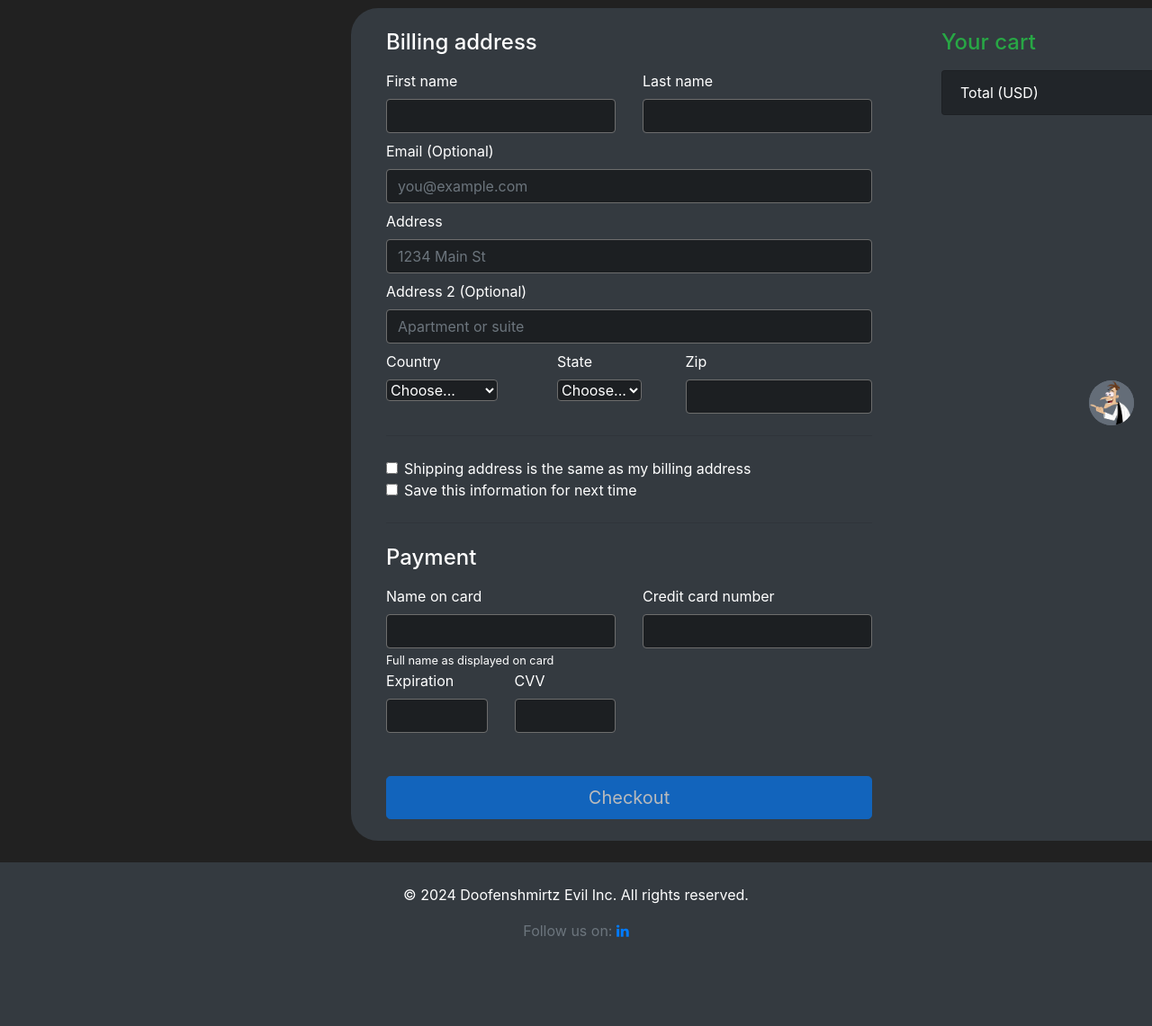
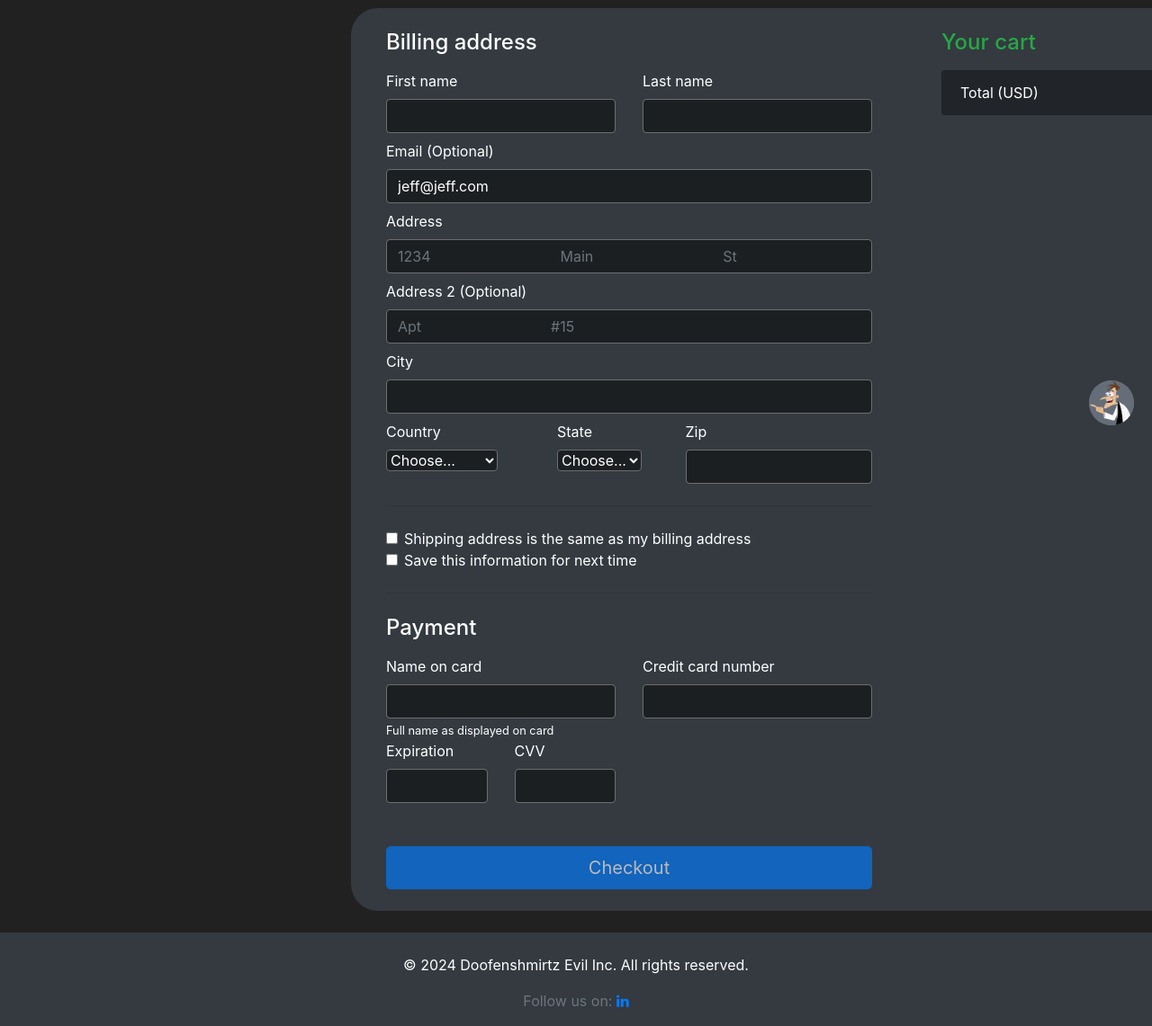
Before and after one commit to DanielSioldea/FlaskWebsite, a Flask app: page /checkout in a window 1280 px wide; the page is wider, and only the part inside the window is pictured. Shown: the part 307-1448 px from the top of that part at 90% size. Before the commit the page ends 1349 px from the top of that part, so only its background shows below. Run offline with Flask 3, Linux system fonts and the light colour scheme; a user stored in the database is signed in; some libraries are stand-ins or nearby versions.

Commit message:
Added billing details to user database, added "remember me" functionality

```diff
--- a/market/forms.py
+++ b/market/forms.py
@@ -1,5 +1,5 @@
 from flask_wtf import FlaskForm
-from wtforms import StringField, SubmitField, PasswordField
+from wtforms import StringField, SubmitField, PasswordField, BooleanField
 from wtforms.validators import Length, EqualTo, Email, DataRequired, ValidationError
 from market.models import User
 
@@ -30,6 +30,14 @@ class AddToCart(FlaskForm):
     submit = SubmitField(label='Add to Cart')
 
 class CheckoutForm(FlaskForm):
+    first_name = StringField('First name', validators=[DataRequired()])
+    last_name = StringField('Last name', validators=[DataRequired()])
+    email = StringField('Email', validators=[Email()])
+    address = StringField('Address', validators=[DataRequired()])
+    address2 = StringField('Address 2')
+    city = StringField('City', validators=[DataRequired()])
+    zip_code = StringField('Zip code', validators=[DataRequired()])
+    save_info = BooleanField('Save this information for next time')
     submit = SubmitField(label='Checkout')
 
 class ReturnItemForm(FlaskForm):
--- a/market/models.py
+++ b/market/models.py
@@ -8,6 +8,12 @@ def load_user(user_id):
 class User(db.Model, UserMixin):
     id = db.Column(db.Integer, primary_key=True)
     username = db.Column(db.String(30), nullable=False, unique=True)
+    billing_first_name = db.Column(db.String(30), nullable=True)
+    billing_last_name = db.Column(db.String(30), nullable=True)
+    billing_address = db.Column(db.String(100), nullable=True)
+    billing_address2 = db.Column(db.String(100), nullable=True)
+    billing_city = db.Column(db.String(30), nullable=True)
+    billing_zip_code = db.Column(db.String(10), nullable=True)
     email_address = db.Column(db.String(100), nullable=False, unique=True)
     password_hash = db.Column(db.String(60), nullable=False)
     budget = db.Column(db.Integer, nullable=False, default=1000)
--- a/market/routes.py
+++ b/market/routes.py
@@ -80,7 +80,15 @@ def profilePage():
 @app.route('/checkout', methods=['GET', 'POST'])
 @login_required
 def checkoutPage():
-    checkout_form = CheckoutForm()
+    checkout_form = CheckoutForm(
+        first_name=current_user.billing_first_name,
+        last_name=current_user.billing_last_name,
+        email=current_user.email_address,
+        address=current_user.billing_address,
+        address2=current_user.billing_address2,
+        city=current_user.billing_city,
+        zip_code=current_user.billing_zip_code
+    )
 
     # Check if 'cart_item' exists in session
     if 'cart_item' in session:
@@ -88,14 +96,33 @@ def checkoutPage():
     else:
         cart_items = []
 
-    if request.method == 'POST':
+    if request.method == 'POST' and checkout_form.validate_on_submit():
         for item in cart_items:
             item.owner = current_user.id
         db.session.commit()
         item.buy(current_user)
+
+
+            # Save billing information for next time
+        if checkout_form.save_info.data:
+            current_user.billing_first_name = checkout_form.first_name.data
+            current_user.billing_last_name = checkout_form.last_name.data
+            current_user.billing_address = checkout_form.address.data
+            current_user.billing_address2 = checkout_form.address2.data
+            current_user.billing_city = checkout_form.city.data
+            current_user.billing_zip_code = checkout_form.zip_code.data
+            db.session.commit()
+
         session.pop('cart_item', None)
         flash('Thank you for shopping with us! Your items will be shipped to you in 3-5 business days!', category='success')
         return redirect(url_for('profilePage'))
+    else:
+        # Print form errors to the console
+        print(checkout_form.errors)
+        # Flash form errors to the user
+        for field, errors in checkout_form.errors.items():
+            for error in errors:
+                flash(f"Error in {getattr(checkout_form, field).label.text}: {error}", category='danger')
 
     add_to_cart_form = AddToCart()
     total_price = sum(item.price for item in cart_items)
--- a/market/static/js/scripts.js
+++ b/market/static/js/scripts.js
@@ -6,6 +6,17 @@ $(document).ready(function () {
             $(this).remove();
         });
     }, 5000);
+});
+
+// Checkout disable/enable feature
+document.addEventListener('DOMContentLoaded', function () {
+    var checkoutButton = document.getElementById('checkoutButton');
+    var cartCount = parseInt(document.getElementById('cart-count').getAttribute('data-cart-count'), 10) || 0;
+
+    // Disable the checkout button if the cart is empty
+    if (cartCount === 0) {
+        checkoutButton.disabled = true;
+    }
 });
 
 // JavaScript to toggle chat window
--- a/market/templates/checkout.html
+++ b/market/templates/checkout.html
@@ -11,49 +11,59 @@
                 <div class="col-md-7 col-lg-6 order-md-last mt-4 ml-4 mr-auto">
                     <h4 class="mb-3">Billing address</h4>
                     <form action="{{ url_for('checkoutPage') }}" method="POST" class="needs-validation" novalidate>
+                        {{ checkout_form.hidden_tag() }}
                         <div class="row g-3">
                             <div class="col-sm-6 mb-2">
                                 <label for="firstName" class="form-label">First name</label>
-                                <input type="text" class="form-control form-line" id="firstName" placeholder="" value=""
-                                    required>
+                                {{ checkout_form.first_name(class="form-control form-line", id="firstName",
+                                placeholder="")}}
                                 <div class="invalid-feedback">
-                                    Valid first name is required.
+                                    {{ checkout_form.first_name.errors[0] if checkout_form.first_name.errors else 'Valid
+                                    first name is required.' }}
                                 </div>
                             </div>
 
                             <div class="col-sm-6 mb-2">
                                 <label for="lastName" class="form-label">Last name</label>
-                                <input type="text" class="form-control form-line" id="lastName" placeholder="" value=""
-                                    required>
+                                {{ checkout_form.last_name(class="form-control form-line", id="lastName",
+                                placeholder="")}}
                                 <div class="invalid-feedback">
-                                    Valid last name is required.
+                                    {{ checkout_form.last_name.errors[0] if checkout_form.last_name.errors else 'Valid
+                                    last name is required.' }}
                                 </div>
                             </div>
 
                             <div class="col-12 mb-2">
                                 <label for="email" class="form-label">Email <span
                                         class="text-body-secondary">(Optional)</span></label>
-                                <input type="email" class="form-control form-line" id="email"
-                                    placeholder="you@example.com">
+                                {{ checkout_form.email(class="form-control form-line", id="email", placeholder="")}}
                                 <div class="invalid-feedback">
-                                    Please enter a valid email address for shipping updates.
+                                    {{ checkout_form.email.errors[0] if checkout_form.email.errors else 'Valid email is
+                                    required.' }}
                                 </div>
                             </div>
 
                             <div class="col-12 mb-2">
                                 <label for="address" class="form-label">Address</label>
-                                <input type="text" class="form-control form-line" id="address"
-                                    placeholder="1234 Main St" required>
+                                {{ checkout_form.address(class="form-control form-line", id="address", placeholder="1234
+                                Main
+                                St")}}
                                 <div class="invalid-feedback">
-                                    Please enter your shipping address.
+                                    {{ checkout_form.address.errors[0] if checkout_form.address.errors else 'Valid
+                                    address is required.' }}
                                 </div>
                             </div>
 
                             <div class="col-12 mb-2">
                                 <label for="address2" class="form-label">Address 2 <span
                                         class="text-body-secondary">(Optional)</span></label>
-                                <input type="text" class="form-control form-line" id="address2"
-                                    placeholder="Apartment or suite">
+                                {{ checkout_form.address2(class="form-control form-line", id="address", placeholder="Apt
+                                #15")}}
+                            </div>
+
+                            <div class="col-12 mb-2">
+                                <label for="city" class="form-label">City</label>
+                                {{ checkout_form.city(class="form-control form-line", id="city", placeholder="")}}
                             </div>
 
                             <div class="col-md-4">
@@ -80,9 +90,10 @@
 
                             <div class="col-md-5 mr-auto">
                                 <label for="zip" class="form-label">Zip</label>
-                                <input type="text" class="form-control form-line" id="zip" placeholder="" required>
+                                {{ checkout_form.zip_code(class="form-control form-line", id="zip", placeholder="") }}
                                 <div class="invalid-feedback">
-                                    Zip code required.
+                                    {{ checkout_form.zip_code.errors[0] if checkout_form.zip_code.errors else 'Valid zip
+                                    code is required.' }}
                                 </div>
                             </div>
                         </div>
@@ -96,7 +107,7 @@
                         </div>
 
                         <div class="form-check">
-                            <input type="checkbox" class="form-check-input" id="save-info">
+                            {{ checkout_form.save_info(class="form-check-input") }}
                             <label class="form-check-label" for="save-info">Save this information for next time</label>
                         </div>
 
```
Also changed, not shown: market/instance/shop.db.
